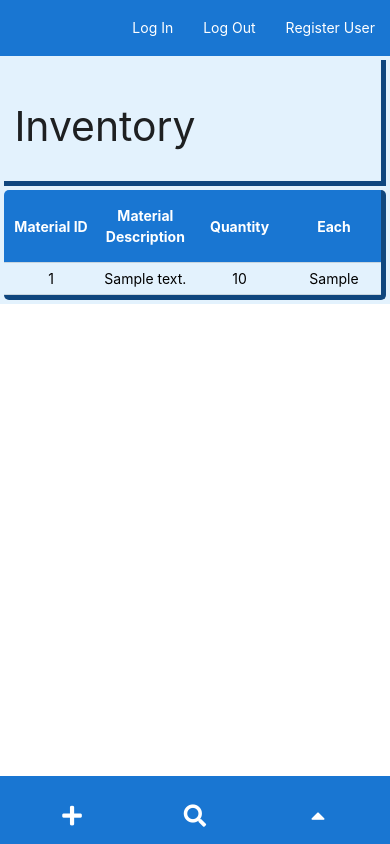
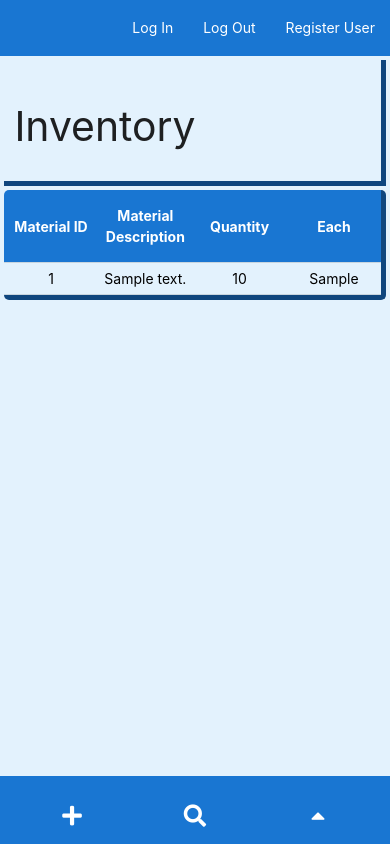
Before and after one commit to mparkcode/test-thia, a Flask app: page / in a window 390 px wide. Run offline with Flask 2, Linux system fonts and the light colour scheme; a database or web service that is not in the repository returns one stand-in record (values such as "Sample title"); some libraries are stand-ins or nearby versions.

Commit message:
Changed html and boddy height to min-height for mobile browser view using vh

```diff
--- a/static/css/style.css
+++ b/static/css/style.css
@@ -1,5 +1,5 @@
 html, body {
-  min-height: 100%;
+  min-height: 100vh !important;
   margin: 0;
 }
 
@@ -114,7 +114,7 @@ nav{
 }
 
 .full-height {
-  height: 100%;
+  min-height: 100vh !important;
 }
 
 .m-auto{
```
